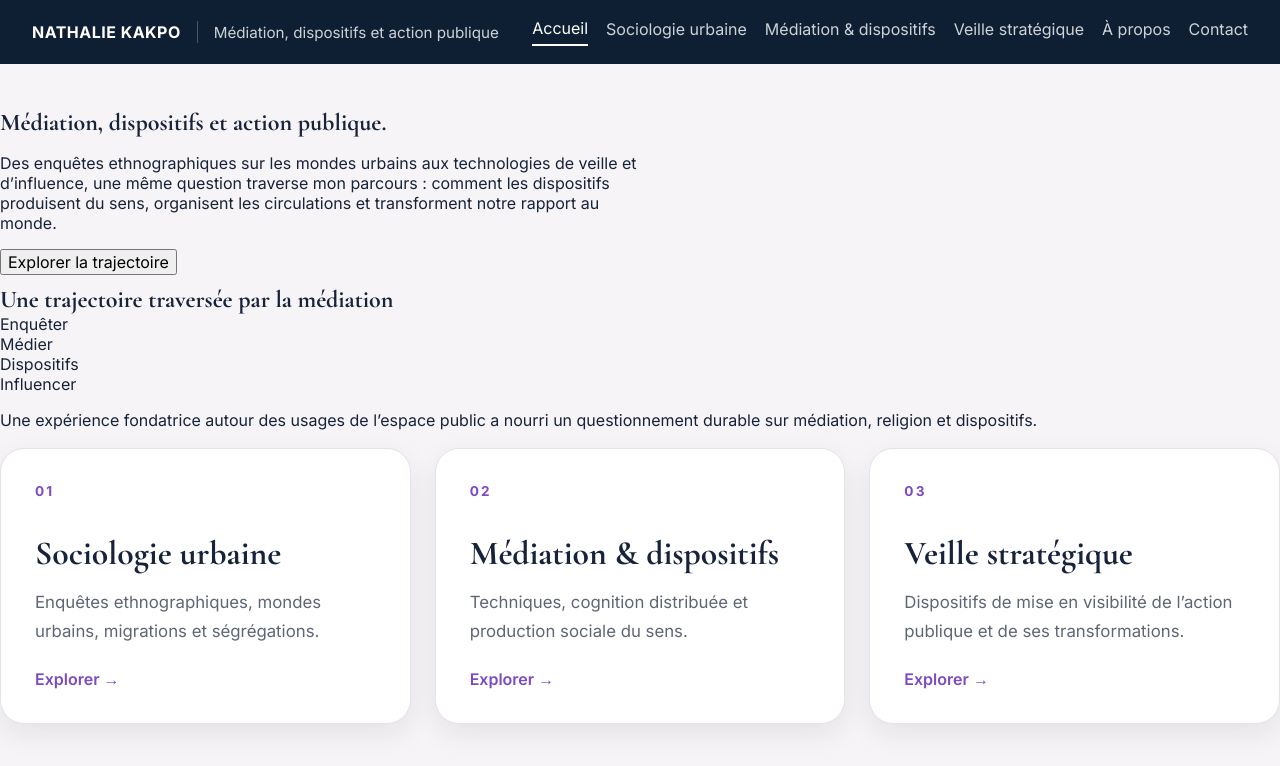
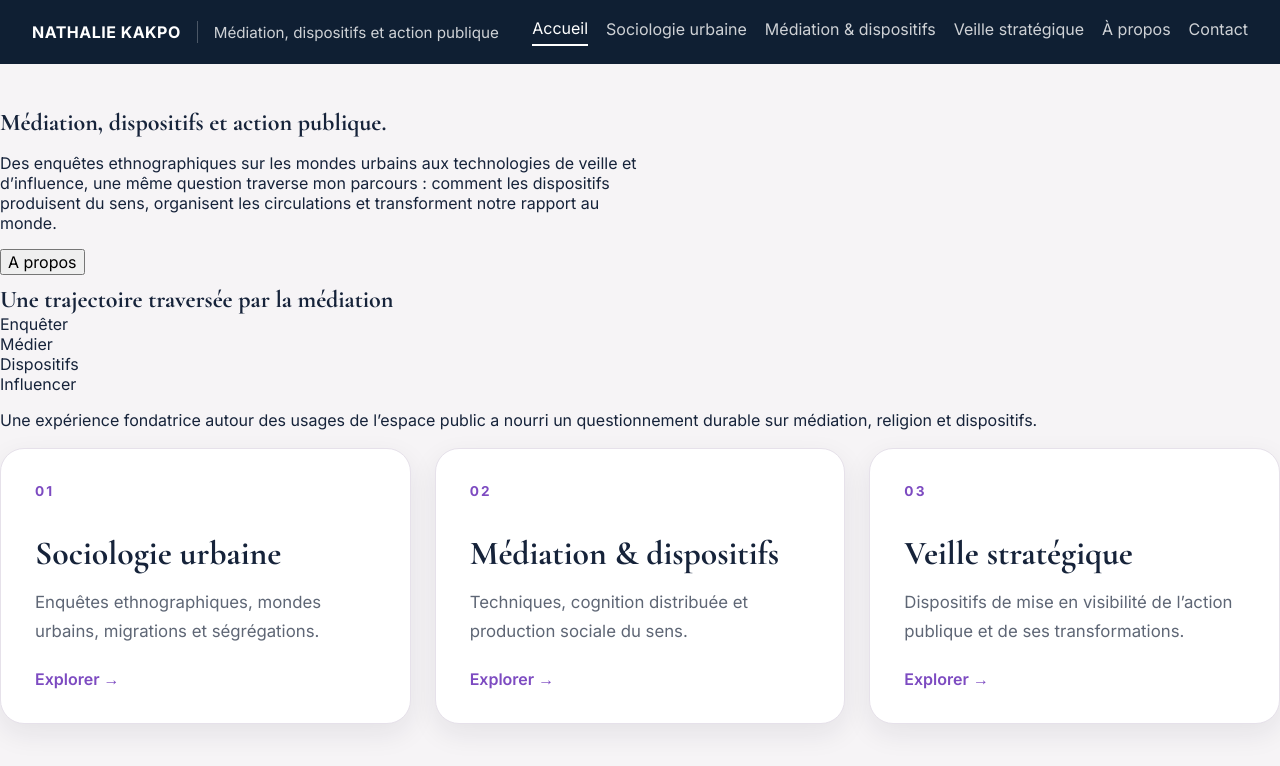
Before and after one commit to Nath76/site-personnel, a React (Vite) app: page / in a window 1280 px wide. Shown: the top 766 px of the page. Built offline with nearby package versions, Linux system fonts and the light colour scheme.

Commit message:
Change button text from 'Explorer la trajectoire' to 'A propos'

```diff
--- a/src/pages/Home.jsx
+++ b/src/pages/Home.jsx
@@ -10,7 +10,7 @@ export default function Home({ go }) {
             comment les dispositifs produisent du sens, organisent les circulations
             et transforment notre rapport au monde.
           </p>
-          <button onClick={() => go("about")}>Explorer la trajectoire</button>
+          <button onClick={() => go("about")}>A propos</button>
         </div>
 
         <div className="heroImage" />
```
